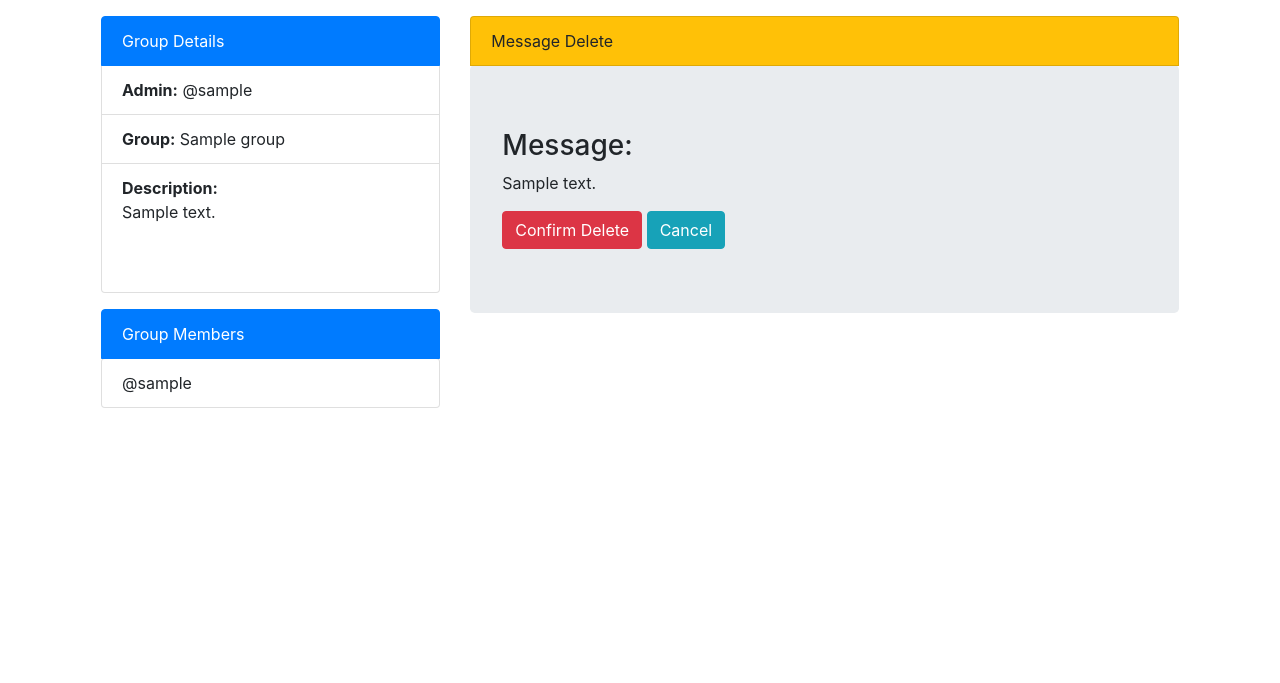
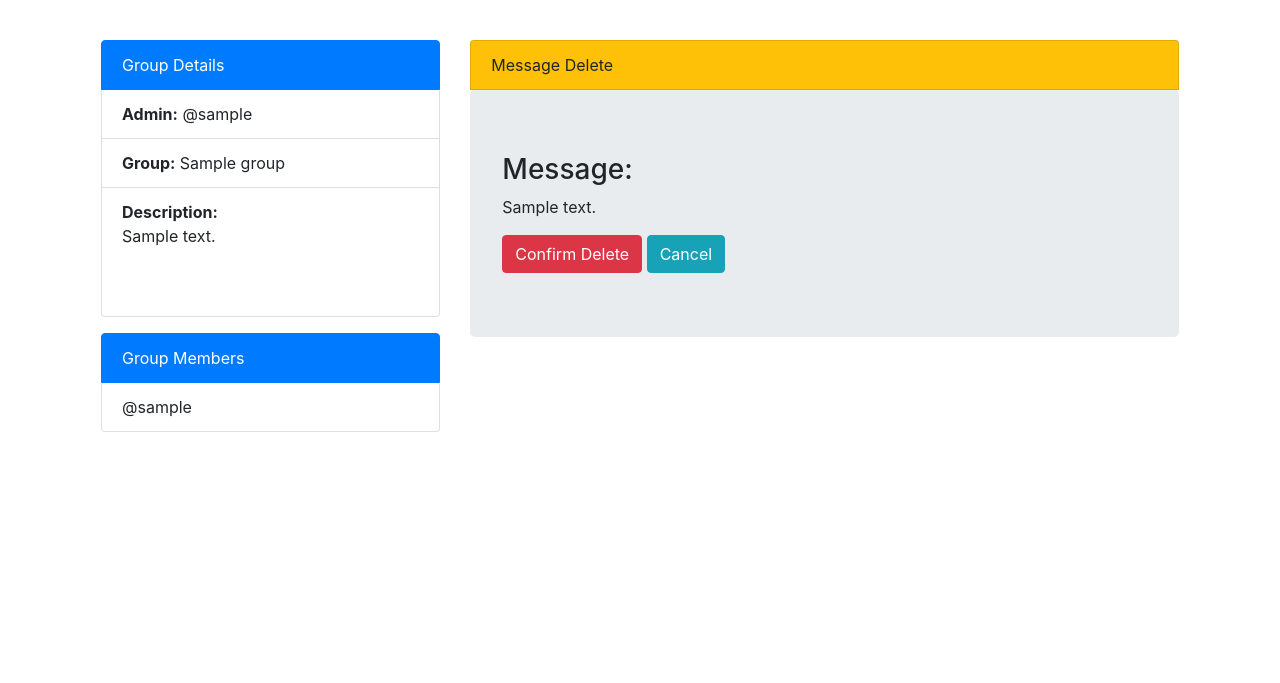
Before and after one commit to kunaldewangan/dj-Group-Web-App, a Django app: page /posts/delete/1/ in a window 1280 px wide. Shown: the part 56-739 px from the top of the page. Run offline with Django 3.2, Linux system fonts and the light colour scheme; a user stored in the database is signed in; tables that the repository leaves empty hold one stand-in row (values such as "Sample post"); some libraries are stand-ins or nearby versions.

Commit message:
padding update

```diff
--- a/posts/templates/posts/post_base.html
+++ b/posts/templates/posts/post_base.html
@@ -1,7 +1,7 @@
 {% extends 'base.html' %}
 
 {% block content %}
-<div class="post-page">
+<div class="post-page pt-4">
     <div class="container p-3">
         <div class="row">
             {% block prepost %}{% endblock %}
```
